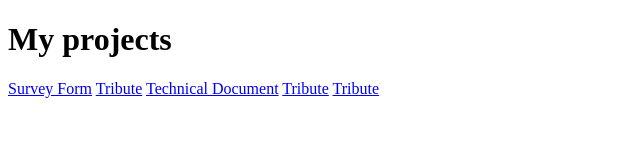
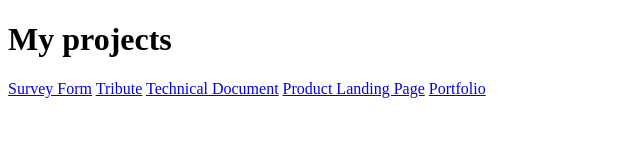
Before and after one commit to vishnuvgnc/ResponsiveWebDesign, a plain HTML site: page index.html in a window 1280 px wide. Shown: the whole page, without its empty margins (0-640 px from the left). Drawn offline with Linux system fonts and the light colour scheme.

```diff
--- a/index.html
+++ b/index.html
@@ -9,10 +9,10 @@
   <h1>My projects</h1>
   <div>
     <a href="./survey.html" >Survey Form</a>
-    <a href="./Tribute/survey.html" >Tribute</a>
+    <a href="./Tribute/tribute.html" >Tribute</a>
     <a href="./TechDoc/doc.html" >Technical Document</a>
-    <a href="./ProductLanding/product.html" >Tribute</a>
-    <a href="./Portfolio/portfolio.html" >Tribute</a>
+    <a href="./ProductLanding/product.html" >Product Landing Page</a>
+    <a href="./Portfolio/portfolio.html" >Portfolio</a>
   </div>
   </body>
   </html>
```
